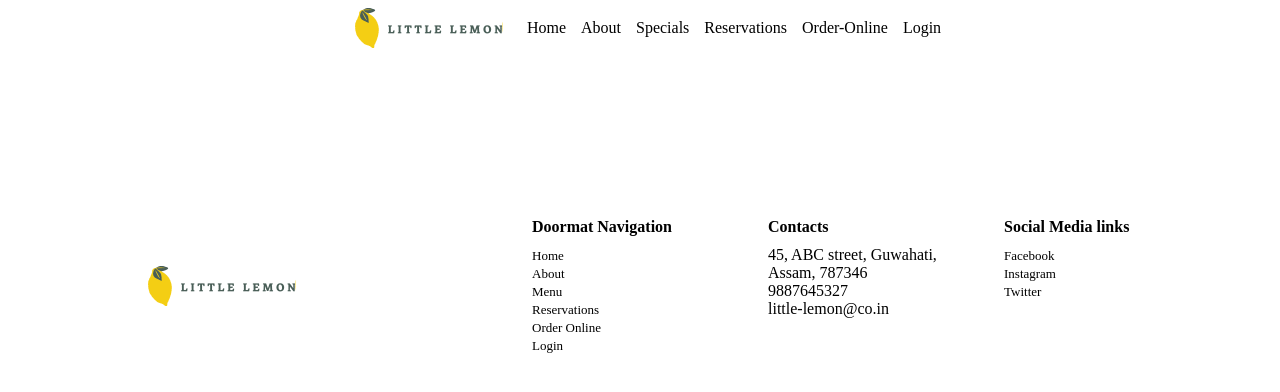
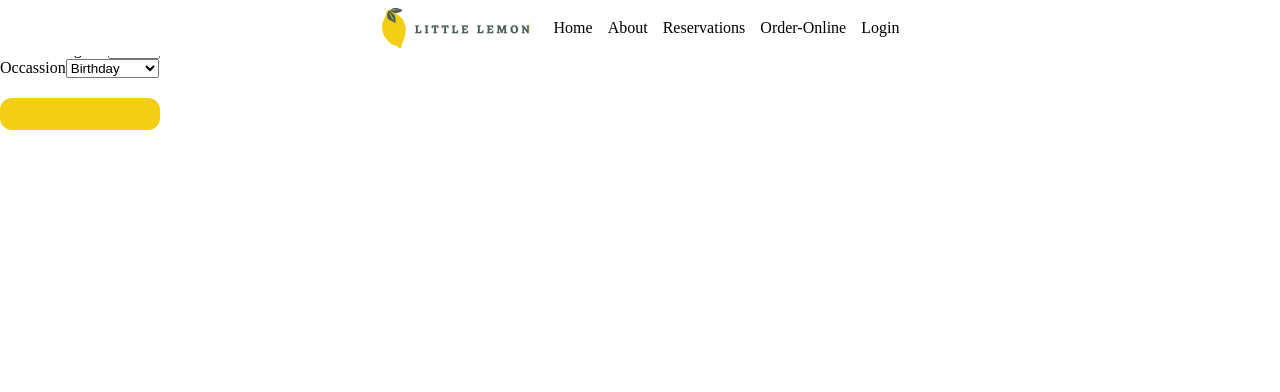
Before and after one commit to LinaBorah/Coursera-Project-Little-Lemon-Website, a React (Create React App) app: page /reservations in a window 1280 px wide. Shown: the top 392 px of the page. Built offline with nearby package versions, Linux system fonts and the light colour scheme.

Commit message:
Made changes in the structure of the components

```diff
--- a/public/index.html
+++ b/public/index.html
@@ -18,6 +18,7 @@
       user's mobile device or desktop. See https://developers.google.com/web/fundamentals/web-app-manifest/
     -->
     <link rel="manifest" href="%PUBLIC_URL%/manifest.json" />
+    <script src="https://raw.githubusercontent.com/Meta-Front-End-Developer-PC/capstone/master/api.js"></script>
     <!--
       Notice the use of %PUBLIC_URL% in the tags above.
       It will be replaced with the URL of the `public` folder during the build.
--- a/src/App.css
+++ b/src/App.css
@@ -58,9 +58,7 @@ h1,h2{
   justify-content: center;
   align-items: center;
 }
-.Hero >div {
-  /* padding-top: 50px; */
-}
+
 .Hero-image > img, .About>div:nth-child(2)>img{
 
   border-radius: 16px;
--- a/src/App.js
+++ b/src/App.js
@@ -1,21 +1,13 @@
 import './App.css';
 import Footer from './components/Footer';
 import Header from './components/Header';
-//import Main from './components/Main';
-import Home from './components/Home';
-import Specials from './components/Specials';
-import About from './components/About';
-import { Route, Routes } from 'react-router-dom';
+import Main from './components/Main';
+
 function App() {
   return (
     <>
       <Header/>
-      <Routes>
-                <Route path="/" element={<Home />} />
-                <Route path="/specials" element={<Specials />} />
-                <Route path="/about" element={<About />} />
-      </Routes>
-
+      <Main />
       <Footer/>
  </>
   );
--- /dev/null
+++ b/src/components/BookingForm.js
@@ -0,0 +1,60 @@
+
+export default function BookingForm(props) {
+
+
+
+    return (
+        <>
+            <form onSubmit={props.handleSubmit}>
+                <div>
+                    <label htmlFor="date">Choose Date</label>
+                    <input
+                        type="date"
+                        id="date"
+                        name="booking-date"
+                        value={props.date}
+                        onChange={(e) => props.setDate(e.target.value)} />
+                </div>
+                <div>
+                    <label htmlFor="time">Choose Time</label>
+
+                    <select id="time "
+                        name="booking-time"
+                        value={props.avalaibleTimes}
+                        onChange={(e) => props.setAvailableTimes(e.target.value)}>
+                        <option>17:00</option>
+                        <option>18:00</option>
+                        <option>19:00</option>
+                        <option>20:00</option>
+                        <option>21:00</option>
+                        <option>22:00</option>
+                    </select>
+                </div>
+                <div>
+                    <label htmlFor="guest-number">Number of guest</label>
+                    <input
+                        type="number"
+                        id="guest-number"
+                        name="guest-number"
+                        placeholder="1"
+                        min={1}
+                        max={10}
+                        value={props.numberOfGuest}
+                        onChange={(e) => props.setNumberOfGuest(e.target.value)}
+
+                    />
+                </div>
+                <div>
+                    <label htmlFor="occasion">Occassion
+                        <select id="occasion" name="occasion">
+                            <option>Birthday</option>
+                            <option>Anniversary</option>
+                            <option>Others</option>
+                        </select>
+                    </label>
+                </div>
+                <button type="submit" value="Make your reservation" ></button>
+            </form>
+        </>
+    );
+}
--- /dev/null
+++ b/src/components/BookingPage.js
@@ -0,0 +1,35 @@
+import BookingForm from "./BookingForm"
+import { useState } from "react";
+export default function BookingPage(){
+    const [date, setDate] = useState("");
+    const [numberOfGuest, setNumberOfGuest] = useState(0);
+    const [avalaibleTimes, setAvailableTimes] = useState([
+        '17:00',
+        '18:00',
+        '19:00',
+        '20:00',
+        '21:00',
+        '22:00',
+    ]
+    )
+    const updateTimes =(e)=>{
+        //filter out the array excluding the selected time
+        avalaibleTimes = avalaibleTimes.filter()
+    }
+    const handleSubmit = (e) => {
+        e.preventDefault();
+        setDate("");
+
+    }
+    return(
+        <>
+            <BookingForm
+            date={date}
+            numberOfGuest={numberOfGuest}
+            avalaibleTimes={avalaibleTimes}
+            handleSubmit={handleSubmit}
+            updateTimes={updateTimes}
+            />
+        </>
+    )
+}
--- a/src/components/Header.js
+++ b/src/components/Header.js
@@ -9,7 +9,6 @@ function Header(){
             <ul className='navbar-list'>
                 <li><Link to='/'>Home</Link></li>
                 <li><Link to='/about'>About</Link></li>
-                <li><Link to='/specials'>Specials</Link></li>
                 <li><Link to='/reservations'>Reservations</Link></li>
                 <li><Link to='/order-online'>Order-Online</Link></li>
                 <li><Link to='/login'>Login</Link></li>
--- a/src/components/Home.js
+++ b/src/components/Home.js
@@ -1,6 +1,19 @@
 import dish from '../assets/restauranfood.jpg'
-function Home (){
-    return(
+import dish1 from '../assets/bruchetta.svg';
+import dish2 from '../assets/greek salad.jpg'
+import dish3 from '../assets/lemon dessert.jpg'
+import Card from './Card';
+import ReviewCard from './ReviewCard';
+
+function Home() {
+    const description1 = `Pariatur nisi et esse reprehenderit
+    ullamco minim eiusmod dolore excepteur irure ullamco enim.`;
+    const description2 = `Pariatur nisi et esse reprehenderit
+    ullamco minim eiusmod dolore excepteur irure ullamco enim.`;
+    const description3 = `Pariatur nisi et esse reprehenderit
+    ullamco minim eiusmod dolore excepteur irure ullamco enim.`;
+    return (
+        <>
             <section className="Hero">
                 <div>
                     <h1>Little Lemon</h1>
@@ -17,6 +30,31 @@ function Home (){
                     <img src={dish} alt='Main Dish' width={"350px"} height={'470px'}></img>
                 </div>
             </section>
+            <section className="Specials">
+                <div>
+                    <h1>This Week's Specials!</h1>
+                    <button>Order Online</button>
+                </div>
+                <div className="Card-section">
+                    <span><Card image={dish1} name={'Bruschetta'} price={'$12.9'} description={description1} /></span>
+                    <span><Card image={dish2} name={'Greek Salad'} price={'$22.5'} description={description2} /></span>
+                    <span><Card image={dish3} name={'Lemon Dessert'} price={'$32'} description={description3} /></span>
+
+                </div>
+            </section>
+            <section className="Testimonials">
+                <div>
+                    <h1>Testimonials</h1>
+                </div>
+                <div>
+                    <ReviewCard rating="4" name="Nita" review="Sit nisi exercitation nisi duis velit aliqua quis do qui." />
+                    <ReviewCard rating="5" name="Georgia" review="Sit nisi exercitation nisi duis velit aliqua quis do qui." />
+                    <ReviewCard rating="4.5" name="Mohini" review="Sit nisi exercitation nisi duis velit aliqua quis do qui." />
+                    <ReviewCard rating="4" name="Sanjay" review="Sit nisi exercitation nisi duis velit aliqua quis do qui." />
+                </div>
+            </section>
+        </>
+
     );
 }
 export default Home;
--- a/src/components/Main.js
+++ b/src/components/Main.js
@@ -1,28 +1,17 @@
 
-
-import ReviewCard from './ReviewCard';
+import Home from './Home';
+import BookingPage from './BookingPage';
+import About from './About';
+import { Route, Routes } from 'react-router-dom';
 
 function Main() {
-
-
     return (
         <main>
-
-
-
-            <section className="Testimonials">
-                <div>
-                    <h1>Testimonials</h1>
-                </div>
-                <div>
-                    <ReviewCard rating="4" name="Nita" review="Sit nisi exercitation nisi duis velit aliqua quis do qui." />
-                    <ReviewCard rating="5" name="Georgia" review="Sit nisi exercitation nisi duis velit aliqua quis do qui." />
-                    <ReviewCard rating="4.5" name="Mohini" review="Sit nisi exercitation nisi duis velit aliqua quis do qui." />
-                    <ReviewCard rating="4" name="Sanjay" review="Sit nisi exercitation nisi duis velit aliqua quis do qui." />
-                </div>
-
-            </section>
-
+            <Routes>
+                <Route path="/" element={<Home />} />
+                <Route path="/about" element={<About />} />
+                <Route path="/reservations" element={<BookingPage />} />
+      </Routes>
         </main>
     );
 }
--- a/src/components/Specials.js
+++ /dev/null
@@ -1,27 +0,0 @@
-import dish1 from '../assets/bruchetta.svg';
-import dish2 from '../assets/greek salad.jpg'
-import dish3 from '../assets/lemon dessert.jpg'
-import Card from './Card';
-function Specials(){
-    const description1 = `Pariatur nisi et esse reprehenderit
-    ullamco minim eiusmod dolore excepteur irure ullamco enim.`;
-    const description2 = `Pariatur nisi et esse reprehenderit
-    ullamco minim eiusmod dolore excepteur irure ullamco enim.`;
-    const description3 = `Pariatur nisi et esse reprehenderit
-    ullamco minim eiusmod dolore excepteur irure ullamco enim.`;
-    return(
-        <section className="Specials">
-            <div>
-                    <h1>This Week's Specials!</h1>
-                    <button>Order Online</button>
-                </div>
-                <div className="Card-section">
-                    <span><Card image={dish1} name={'Bruschetta'} price={'$12.9'} description={description1}/></span>
-                    <span><Card image={dish2} name={'Greek Salad'} price={'$22.5'} description={description2}/></span>
-                    <span><Card image={dish3} name={'Lemon Dessert'} price={'$32'} description={description3}/></span>
-
-                </div>
-        </section>
-    )
-}
-export default Specials;
```
Also changed, not shown: 1 other file (tests, documents, lock files or other folders). Lines whose indentation alone changed are shown as unchanged.
